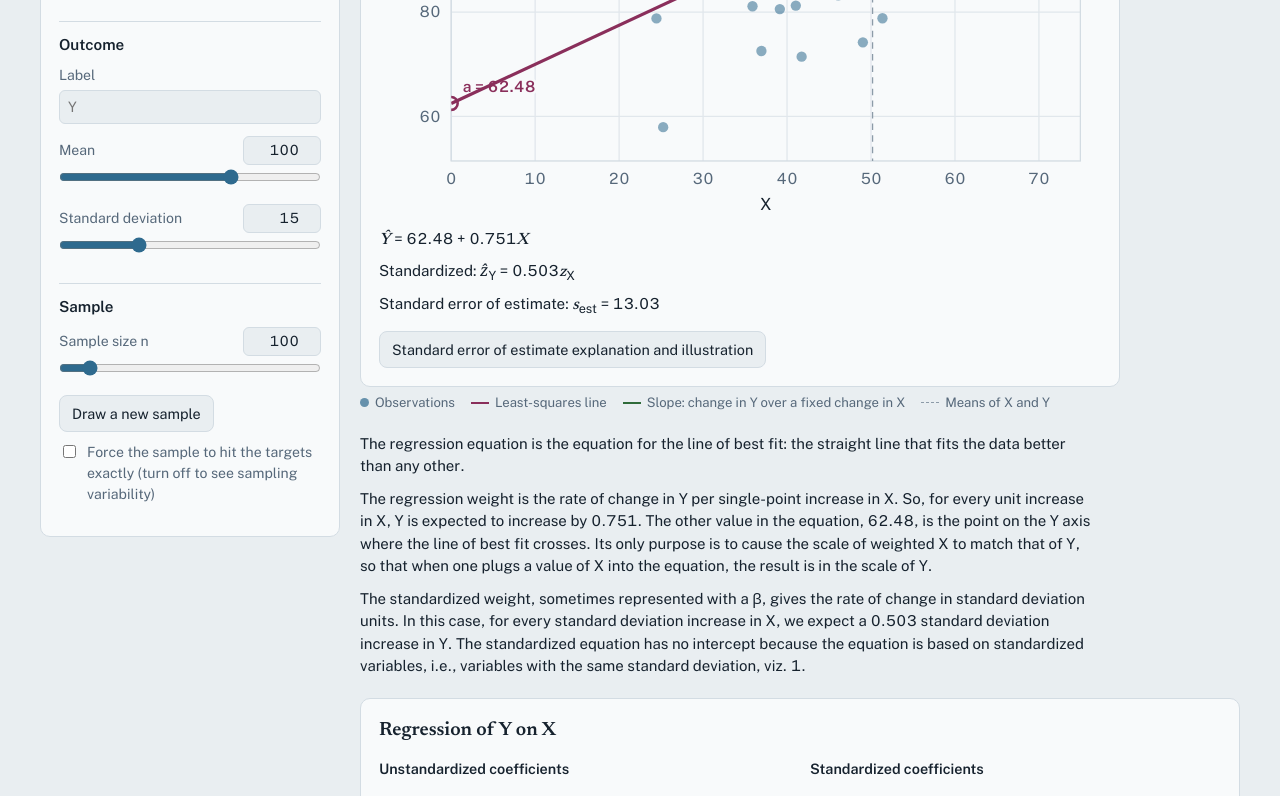
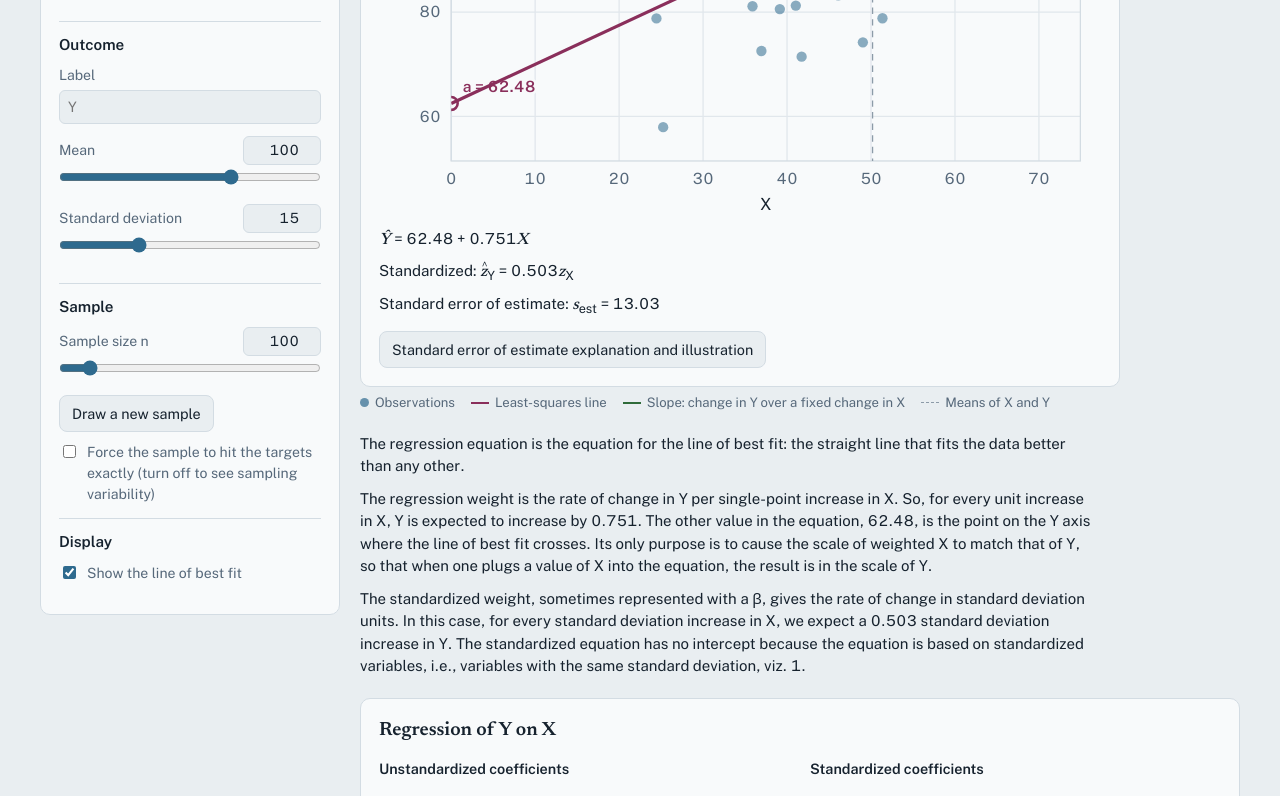
Before and after one commit to cortina16-oss/association-explorer, a plain HTML site: page index.html in a window 1280 px wide. Shown: the part 575-1371 px from the top of the page. Drawn offline with nearby package versions, Linux system fonts and the light colour scheme.

Commit message:
Center the hat over z; add an option to hide the line of best fit
Co-Authored-By: Claude Opus 5.5 <noreply@anthropic.com>
Claude-Session: https://claude.ai/code/session_0193TSMqV9bQ5X1a5vBnruwh

```diff
--- a/index.html
+++ b/index.html
@@ -67,6 +67,10 @@ input[type=range]{width:100%;accent-color:var(--accent);margin:0}
 .plot h2{display:flex;justify-content:space-between;align-items:baseline;gap:10px;flex-wrap:wrap}
 .plot h2 small{font-family:"Public Sans",system-ui,sans-serif;font-weight:500;font-size:.85rem;color:var(--muted)}
 .eq{font-size:.95rem;margin:8px 0 0;color:var(--ink)}
+.hat{position:relative;display:inline-block;line-height:1}
+.hat::after{content:"^";position:absolute;left:50%;transform:translateX(-50%);line-height:1;font-style:normal;font-weight:400;font-size:.75em;pointer-events:none}
+i.hat::after{left:62%}
+i.hat.lc::after{top:-.28em}
 .eq i{font-family:"Newsreader",Georgia,serif;font-size:1.08em}
 svg{display:block;width:100%;height:auto}
 svg text{font-family:"Public Sans",system-ui,sans-serif;fill:var(--muted);font-size:12px}
@@ -85,6 +89,7 @@ svg text{font-family:"Public Sans",system-ui,sans-serif;fill:var(--muted);font-s
 .bandsw{width:18px;height:10px;background:var(--band);border-top:1px dashed var(--fit);border-bottom:1px dashed var(--fit)}
 .legend .see-only[hidden]{display:none}
 .legend{display:flex;gap:16px;flex-wrap:wrap;font-size:.82rem;color:var(--muted);margin-top:6px}
+.legend [hidden]{display:none}
 .legend span{display:inline-flex;align-items:center;gap:6px}
 .sw{width:18px;height:0;border-top:2.5px solid var(--fit)}
 .sw.mean{border-top:1.5px dashed var(--meanline)}
@@ -166,6 +171,10 @@ thead th{color:var(--muted);font-weight:500;border-bottom:1.5px solid var(--ink)
         </div>
         <label class="check"><input type="checkbox" id="exact"> Force the sample to hit the targets exactly (turn off to see sampling variability)</label>
       </div>
+      <div class="group">
+        <h3>Display</h3>
+        <label class="check"><input type="checkbox" id="line" checked> Show the line of best fit</label>
+      </div>
     </aside>
 
     <main>
@@ -182,8 +191,8 @@ thead th{color:var(--muted);font-weight:500;border-bottom:1.5px solid var(--ink)
       </div>
       <div class="legend">
         <span><i class="dot"></i>Observations</span>
-        <span><i class="sw"></i>Least-squares line</span>
-        <span><i class="sw slope"></i>Slope: change in Y over a fixed change in X</span>
+        <span id="lg-line"><i class="sw"></i>Least-squares line</span>
+        <span id="lg-slope"><i class="sw slope"></i>Slope: change in Y over a fixed change in X</span>
         <span><i class="sw mean"></i><span id="leg-mean">Means of X and Y</span></span>
         <span class="see-only" hidden><i class="sw err"></i>Errors (residuals), Y − Ŷ</span>
         <span class="see-only" hidden><i class="bandsw"></i>Ŷ ± 1 standard error of estimate</span>
@@ -231,7 +240,7 @@ thead th{color:var(--muted);font-weight:500;border-bottom:1.5px solid var(--ink)
 
 <script>
 (function(){
-  const state={r:0.5,dir:1,mx:50,sx:10,my:100,sy:15,n:100,exact:false,seed:20263261,xname:"",yname:"",see:false};
+  const state={r:0.5,dir:1,mx:50,sx:10,my:100,sy:15,n:100,exact:false,seed:20263261,xname:"",yname:"",see:false,line:true};
   const esc=s=>s.replace(/[&<>"']/g,c=>({"&":"&amp;","<":"&lt;",">":"&gt;",'"':"&quot;","'":"&#39;"}[c]));
 
   // ---------- random numbers ----------
@@ -315,11 +324,13 @@ thead th{color:var(--muted);font-weight:500;border-bottom:1.5px solid var(--ink)
     }
     if(x0<0&&x1>0)h+=`<line x1="${sx(0)}" x2="${sx(0)}" y1="${m.t}" y2="${m.t+ph}" stroke="var(--muted)" stroke-width="1"/>`;
     if(y0<0&&y1>0)h+=`<line x1="${m.l}" x2="${m.l+pw}" y1="${sy(0)}" y2="${sy(0)}" stroke="var(--muted)" stroke-width="1"/>`;
-    {const ix=sx(0),iy=sy(fit.a),right=ix<m.l+pw-120;
+    if(state.line){const ix=sx(0),iy=sy(fit.a),right=ix<m.l+pw-120;
      h+=`<circle cx="${ix}" cy="${iy}" r="5" fill="var(--panel)" stroke="var(--fit)" stroke-width="2"/>`;
      h+=`<text x="${ix+(right?9:-9)}" y="${iy+(fit.b>=0?-9:16)}" text-anchor="${right?"start":"end"}" style="fill:var(--fit);font-weight:600;paint-order:stroke;stroke:var(--panel);stroke-width:4px;stroke-linejoin:round">a = ${f(fit.a,dig(fit.a))}</text>`;}
     if(see&&see.hi!=null){const i=see.hi;h+=`<circle cx="${sx(x[i])}" cy="${sy(y[i])}" r="${rad+4}" fill="none" stroke="var(--err)" stroke-width="2"/>`;}
-    h+=`<line x1="${sx(x0)}" y1="${sy(fit.a+fit.b*x0)}" x2="${sx(x1)}" y2="${sy(fit.a+fit.b*x1)}" stroke="var(--fit)" stroke-width="2.5"/>`;
+    // the line also stays visible while the standard error of estimate illustration is open, since its errors are measured from it
+    if(state.line||see)h+=`<line x1="${sx(x0)}" y1="${sy(fit.a+fit.b*x0)}" x2="${sx(x1)}" y2="${sy(fit.a+fit.b*x1)}" stroke="var(--fit)" stroke-width="2.5"/>`;
+    if(state.line){
     // slope triangle: run of fit.run in X, rise of b*run in Y
     const xa=fit.xs,xb=fit.xs+fit.run,ya=fit.a+fit.b*xa,yb=fit.a+fit.b*xb;
     const Ax=sx(xa),Ay=sy(ya),Cx=sx(xb),Cy=sy(ya),By=sy(yb),up=By<Cy;
@@ -331,6 +342,7 @@ thead th{color:var(--muted);font-weight:500;border-bottom:1.5px solid var(--ink)
     h+=`<text x="${(Ax+Cx)/2}" y="${up?Cy+17:Cy-8}" text-anchor="middle" style="${halo}">${sgn(1)}${f(fit.run,fit.run%1?1:0)} in ${xlab}</text>`;
     h+=`<text x="${Cx+8}" y="${(Cy+By)/2+4}" text-anchor="start" style="${halo}">${sgn(rise)}${f(Math.abs(rise),Math.abs(rise)>=100?1:2)} in ${ylab}</text>`;
     h+=`<text x="${Cx+8}" y="${(Cy+By)/2+19}" text-anchor="start" style="${halo};font-weight:500;font-size:11px">(${f(fit.run,fit.run%1?1:0)} × ${f(fit.b,Math.max(dig(fit.b),3))})</text>`;
+    }else h+=`</g>`;
     h+=`<text x="${m.l+pw/2}" y="${H-8}" text-anchor="middle" style="fill:var(--ink);font-size:13px">${xlab}</text>`;
     h+=`<text transform="translate(14 ${m.t+ph/2}) rotate(-90)" text-anchor="middle" style="fill:var(--ink);font-size:13px">${ylab}</text>`;
     svg.innerHTML=h;
@@ -371,13 +383,14 @@ thead th{color:var(--muted);font-weight:500;border-bottom:1.5px solid var(--ink)
     let hi=0;e.forEach((v,i)=>{if(Math.abs(v)>Math.abs(e[hi]))hi=i;});
     draw($("raw"),x,y,{a:R.a,b:R.b,run:niceRun(R.Sx),xs:R.Mx+0.4*niceRun(R.Sx)},R.Mx,R.My,[...xLimits(x),...yLimits(y,R.a)],XN,YN,state.see?{s:R.s,hi}:null);
     document.querySelectorAll(".see-only").forEach(el=>el.hidden=!state.see);
+    $("lg-line").hidden=!(state.line||state.see);$("lg-slope").hidden=!state.line;
     if(state.see)renderSEE(x,y,e,e2,SSE,hi,R,XN,YN);
 
     const db=Math.max(dig(R.b),3),da=dig(R.a);
     $("raw-sub").textContent=`r = ${f(R.r,2)}`;
     $("raw-eq").innerHTML=plain?`<i>Ŷ</i> = ${f(R.a,da)} ${R.b<0?"−":"+"} ${f(Math.abs(R.b),db)}<i>X</i>`:`Predicted ${YN} = ${f(R.a,da)} ${R.b<0?"−":"+"} ${f(Math.abs(R.b),db)} × ${XN}`;
     $("see-eq").innerHTML=`Standard error of estimate: <i>s</i><sub>est</sub> = ${f(R.s,dig(R.s))}`;
-    $("std-eq").innerHTML=`Standardized: <i>ẑ</i><sub>${YN}</sub> = ${f(R.beta,3)}<i>z</i><sub>${XN}</sub>`;
+    $("std-eq").innerHTML=`Standardized: <i class="hat lc">z</i><sub>${YN}</sub> = ${f(R.beta,3)}<i>z</i><sub>${XN}</sub>`;
 
     $("unstd").innerHTML=
       `<tr><td>Intercept (a)</td><td>${f(R.a,da)}</td><td>${f(R.seA,da)}</td><td>${f(R.tA,2)}</td><td>${fp(R.pA)}</td><td>${ci(R.a,R.seA,R.tc,da)}</td></tr>`+
@@ -423,6 +436,7 @@ thead th{color:var(--muted);font-weight:500;border-bottom:1.5px solid var(--ink)
   ["xname","yname"].forEach(k=>$(k).addEventListener("input",e=>{state[k]=e.target.value;render();}));
   $("exact").checked=state.exact;
   $("exact").addEventListener("change",e=>{state.exact=e.target.checked;render();});
+  $("line").checked=state.line;$("line").addEventListener("change",e=>{state.line=e.target.checked;render();});
   render();
 })();
 </script>
```
